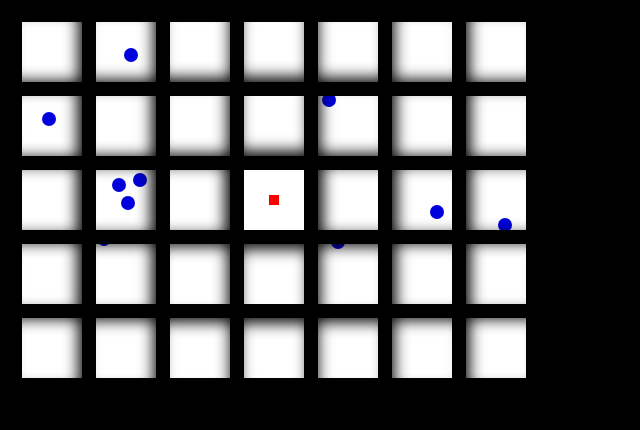
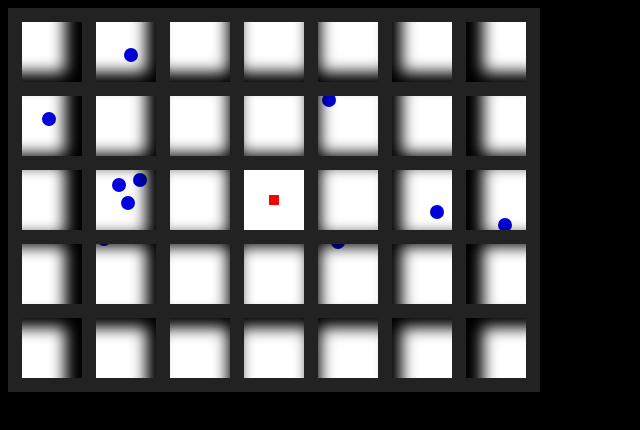
Before and after one commit to VovaSlipchenko/portfolio, a plain HTML site: page effects/hollow.html in a window 1280 px wide. Shown: the whole page, without its empty margins (0-640 px from the left). Drawn offline with Linux system fonts and the light colour scheme.

Commit message:
hollow update

```diff
--- a/effects/hollow.html
+++ b/effects/hollow.html
@@ -34,7 +34,7 @@
 
             .upper{
                 position: absolute;
-                background:#000;
+                background:#222;
                 z-index: 20;
             }
 
@@ -66,7 +66,7 @@
             var characterRadius = 7;
             var characters = [];
 
-            var lightSourceHeight = 10;
+            var lightSourceHeight = 50;
             var lightSourceIntense = 3;
             var lightSourceRadius = 5;
             var lightSource = null;
@@ -124,7 +124,9 @@
                             this.style.boxShadow = "none";
                         } else {
                             var angle = Math.atan2(pointHollow.y - pointLight.y, pointHollow.x - pointLight.x);
-                            var dist = 10;
+                            var distTop = Math.sqrt(Math.pow(pointLight.x - pointHollow.x,2) + Math.pow(pointLight.y - pointHollow.y,2));
+                            var tangens = distTop / lightSourceHeight;
+                            var dist = hollowDepth*tangens;
                             var shiftRight = dist * Math.cos(angle);
                             var shiftDown = dist * Math.sin(angle);
                             this.style.boxShadow = "inset "+shiftRight.toFixed(2)+"px "+shiftDown.toFixed(2)+"px 15px -5px #000000";
```
